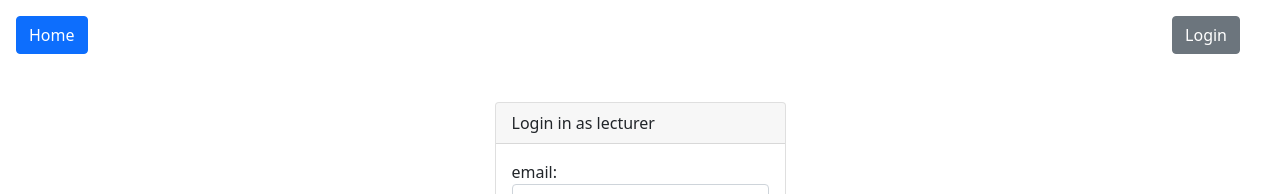
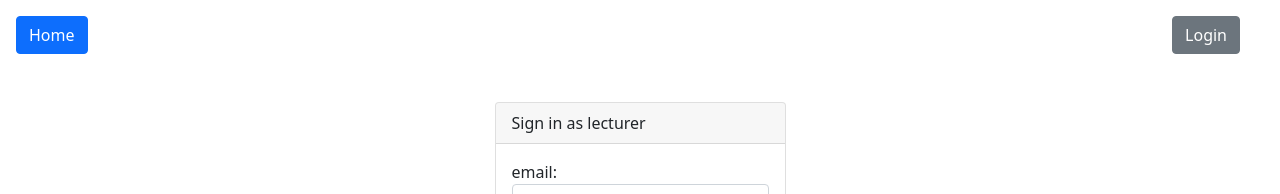
Before and after one commit to adrianryt/UI_IOZeta, a React (Create React App) app in the folder app/: page /login in a window 1280 px wide. Shown: the top 194 px of the page. Built offline with nearby package versions, Linux system fonts and the light colour scheme.

Commit message:
IOZ-41: Refactor

```diff
--- a/app/src/components/SignIn/SignIn.tsx
+++ b/app/src/components/SignIn/SignIn.tsx
@@ -6,7 +6,7 @@ import {FormEvent} from "react";
 
 
 
-const SignIn = () =>{
+const SignUp = () =>{
 
     const navigate = useNavigate();
 
@@ -18,7 +18,7 @@ const SignIn = () =>{
     return(
         <div className=" d-flex justify-content-center">
             <Card className="mt-5">
-                <Card.Header>Sign in as lecturer</Card.Header>
+                <Card.Header>Sign up as lecturer</Card.Header>
                 <Card.Body>
                     <form className="" onSubmit={handleFormSubmit}>
                         <FormGroup>
@@ -59,4 +59,4 @@ const SignIn = () =>{
     );
 }
 
-export default SignIn;
+export default SignUp;
--- a/app/src/components/login/Login.tsx
+++ b/app/src/components/login/Login.tsx
@@ -18,7 +18,7 @@ const Login = () =>{
     return(
         <div className=" d-flex justify-content-center">
             <Card className="mt-5">
-                <Card.Header>Login in as lecturer</Card.Header>
+                <Card.Header>Sign in as lecturer</Card.Header>
                 <Card.Body>
                     <form className="" onSubmit={handleFormSubmit}>
                         <FormGroup>
```
